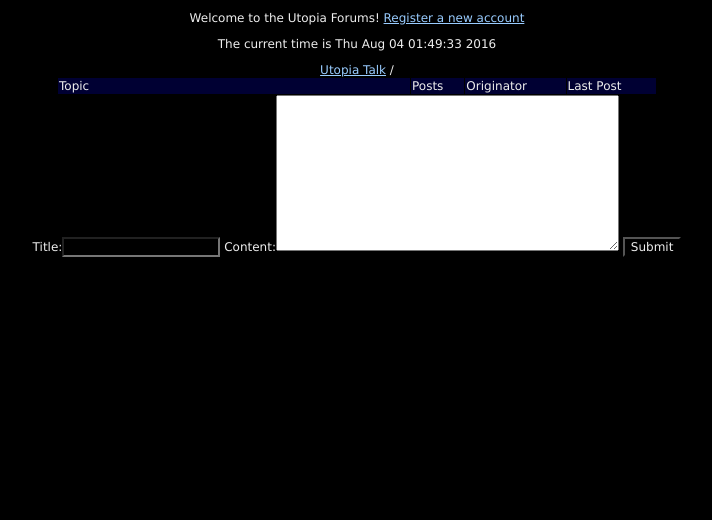
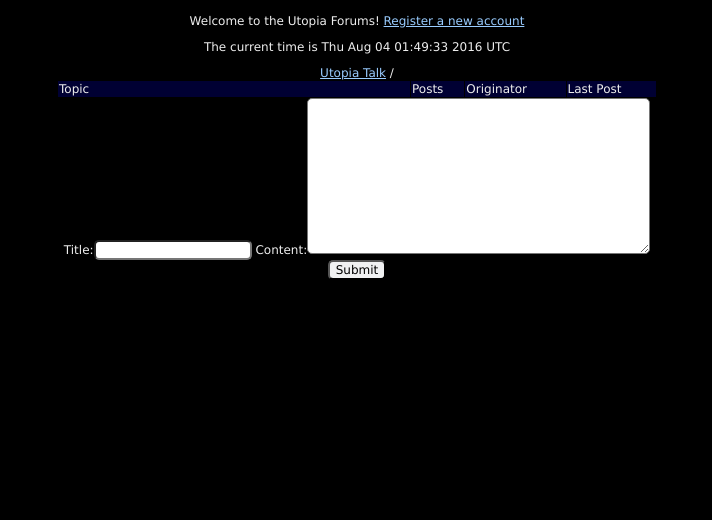
Before and after one commit to chuck-swirve/up, a Django app: template up/apps/forums/templates/forums/forum.html in a window 1280 px wide. Shown: the part 174-694 px from the top of the page, without its empty margins (283-995 px from the left). Run offline with Django 3.2, Linux system fonts and the light colour scheme; the template is opened without the code that fills it: values that come from a table or form of the project are taken from there, others are empty.

Commit message:
Moved styles to external stylesheet

```diff
--- /dev/null
+++ b/up/apps/forums/static/forums/css/styles.css
@@ -0,0 +1,116 @@
+body, table, input {
+    font-family: verdana, arial, serif;
+    font-size: 12px;
+}
+
+body, table {
+    color: #EEE;
+    background-color: #000;
+}
+
+input, textarea {
+    background-color: #FFF;
+    color: #000;
+    border-radius: 5px;
+}
+
+input[type="submit"] {
+    background-color: #F0F1F2;
+}
+
+.content {
+    margin-left: auto;
+    margin-right: auto;
+    text-align: center;
+    width: 600px;
+}
+
+.main {
+    text-align: left;
+    margin-left: auto;
+    margin-right: auto;
+    border-spacing: 1px;
+    width: 600px;
+}
+
+th {
+    font-weight: normal;
+}
+
+.cell {
+    vertical-align: top;
+}
+
+.cell p:first-of-type {
+    margin-top: 1em;
+}
+
+.cell p:last-of-type {
+    margin-bottom: 0px;
+}
+
+.breadcrumb {
+    margin-bottom: 0px;
+}
+
+.color-base {
+    background-color: #2b3849
+}
+
+.color-contrast {
+    background-color: #003;
+}
+
+.small {
+    font-size: 11px;
+    font-weight: normal;
+}
+
+.highlight {
+    color: #C0C0C0;
+    background-color: #003;
+}
+
+.banner {
+    width: 470px;
+    height: 165px;
+    border: none;
+}
+
+.bold {
+    font-weight: bold;
+}
+
+.header-topic {
+    width: 350px;
+}
+
+.post-div {
+    margin-top: 30px;
+    margin-left: auto;
+    margin-right: auto;
+    width: 360px;
+}
+
+.post-field-wrapper {
+    text-align: left;
+    float: left;
+    clear: both;
+    margin-bottom: 10px;
+}
+
+.post-badge-wrapper {
+    float: right;
+}
+
+.post-field-wrapper label {
+    display: block;
+}
+
+:link {
+    color: #9CF;
+}
+
+:visited {
+    color: #69C;
+}
--- a/up/apps/forums/templates/forums/base.html
+++ b/up/apps/forums/templates/forums/base.html
@@ -1,80 +1,11 @@
 {% load staticfiles %}
-<?DOCTYPE html>
+<!DOCTYPE html>
 <html lang="en">
     <head>
         <title>{% block title %}Utopia Forums{% endblock title %}</title>
-        <meta name="description" content="110% totally uncensored political and religious debate">
-        <meta name="keywords" content="UP, utopia politics, debate, politics, swirve">
-        <style>
-            body, table, input {
-                font-family: verdana, arial, serif;
-                font-size: 12px;
-                color: #EEE;
-                background-color: #000;
-            }
-
-            .content {
-                margin-left: auto;
-                margin-right: auto;
-                text-align: center;
-            }
-
-            .main {
-                margin-left: auto;
-                margin-right: auto;
-                border-spacing: 1px;
-                width: 600px;
-            }
-
-            .header {
-                font-weight: normal;
-                text-align: left;
-            }
-
-            .cell {
-                vertical-align: top;
-            }
-
-            .breadcrumb {
-                margin-bottom: 0px;
-            }
-
-            .color-base {
-                background-color: #2b3849
-            }
-
-            .color-contrast {
-                background-color: #003;
-            }
-
-            .small {
-                font-size: 11px;
-                font-weight: normal;
-            }
-
-            .highlight {
-                color: #C0C0C0;
-                background-color: #003;
-            }
-
-            .banner {
-                width: 470px;
-                height: 165px;
-                border: none;
-            }
-
-            .bold {
-                font-weight: bold;
-            }
-
-            :link {
-                color: #9CF;
-            }
-
-            :visited {
-                color: #69C;
-            }
-        </style>
+        <meta name="description" content="totally edgy 10/10 would read again">
+        <meta name="keywords" content="UP, utopia politics, debate, politics, swirve, solaria">
+        <link href="{% static 'forums/css/styles.css' %}" rel="stylesheet">
     </head>
     <body>
         <div class="content">
@@ -83,7 +14,7 @@
             </div>
             <p>Welcome to the Utopia Forums! <a href="http://google.com">Register a new account</a></p>
             <p>
-                The current time is {% now "D M d H:i:s Y" %}<br>
+                The current time is {% now "D M d H:i:s Y e" %}<br>
             </p>
             {% block content %}
             {% endblock content %}
```
